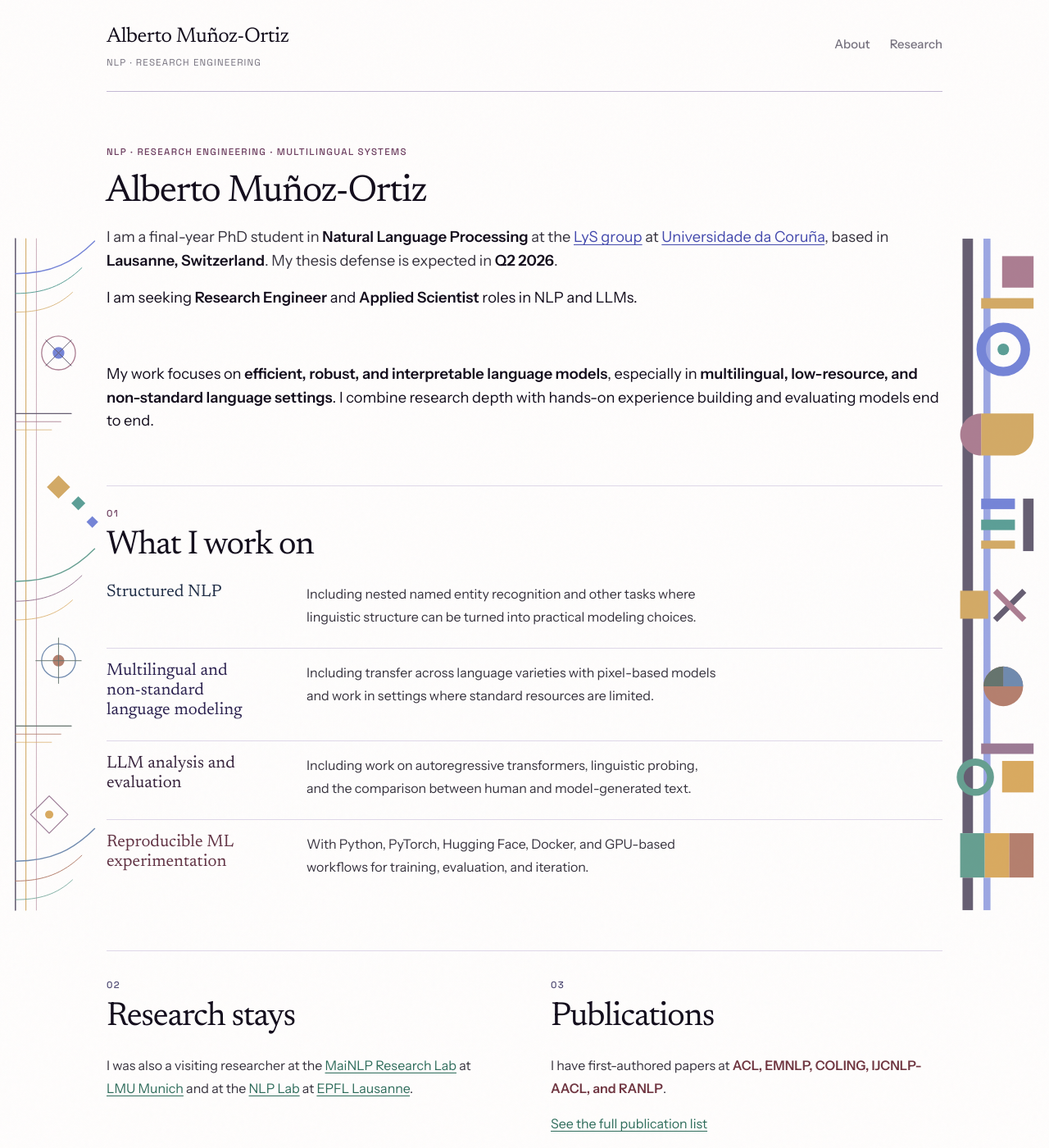
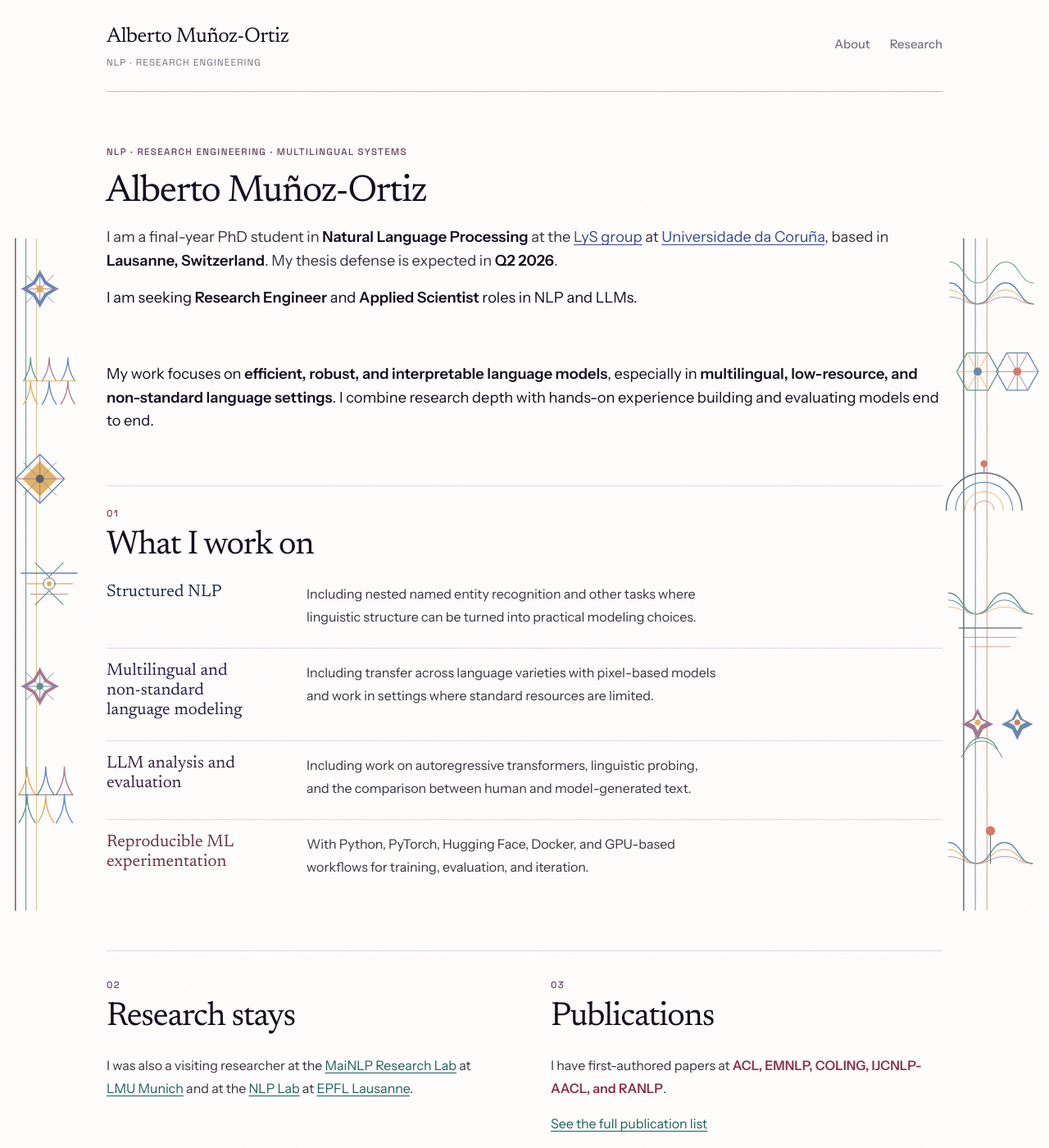
Before and after one commit to amunozo/amunozo.github.io, a Jekyll site: the page built from index.md, in a window 1280 px wide and 1400 px high. Shown: the whole window at 82% size. Built offline with Jekyll 4.4.1, drawn with Linux system fonts in a browser that asks for light colours.

Commit message:
Swap side ornaments to mudejar and japanese motifs

```diff
--- a/assets/css/style.css
+++ b/assets/css/style.css
@@ -13,18 +13,18 @@
   --line: oklch(89% 0.025 305);
   --line-strong: oklch(80% 0.04 305);
 
-  --upper-cobalt: #4056c8;
-  --upper-teal: #1e7b6f;
-  --upper-gold: #c18a2d;
-  --upper-wine: #8b4d68;
-  --upper-ink: #2c223e;
+  --upper-cobalt: #2956a3;
+  --upper-teal: #1f6b5d;
+  --upper-gold: #d08b18;
+  --upper-wine: #8a4a64;
+  --upper-ink: #2b2231;
 
-  --lower-rust: #985038;
-  --lower-viridian: #2b7a67;
-  --lower-amber: #c98925;
-  --lower-mulberry: #75486d;
-  --lower-marine: #3a5f91;
-  --lower-ink: #2b4138;
+  --lower-rust: #c34a2c;
+  --lower-viridian: #2f6f57;
+  --lower-amber: #d09528;
+  --lower-mulberry: #7d4968;
+  --lower-marine: #2f5e8c;
+  --lower-ink: #233140;
 
   --space-1: 4px;
   --space-2: 8px;
@@ -85,12 +85,12 @@ body {
 
 .page-side--left {
   left: 6px;
-  background-image: url("/assets/artdeco-side.svg");
+  background-image: url("/assets/mudejar-side.svg");
 }
 
 .page-side--right {
   right: 6px;
-  background-image: url("/assets/bauhaus-side.svg");
+  background-image: url("/assets/japanese-side.svg");
   transform: scaleX(-1);
 }
 
```
Also changed, not shown: assets/japanese-side.svg (added), assets/mudejar-side.svg (added).
